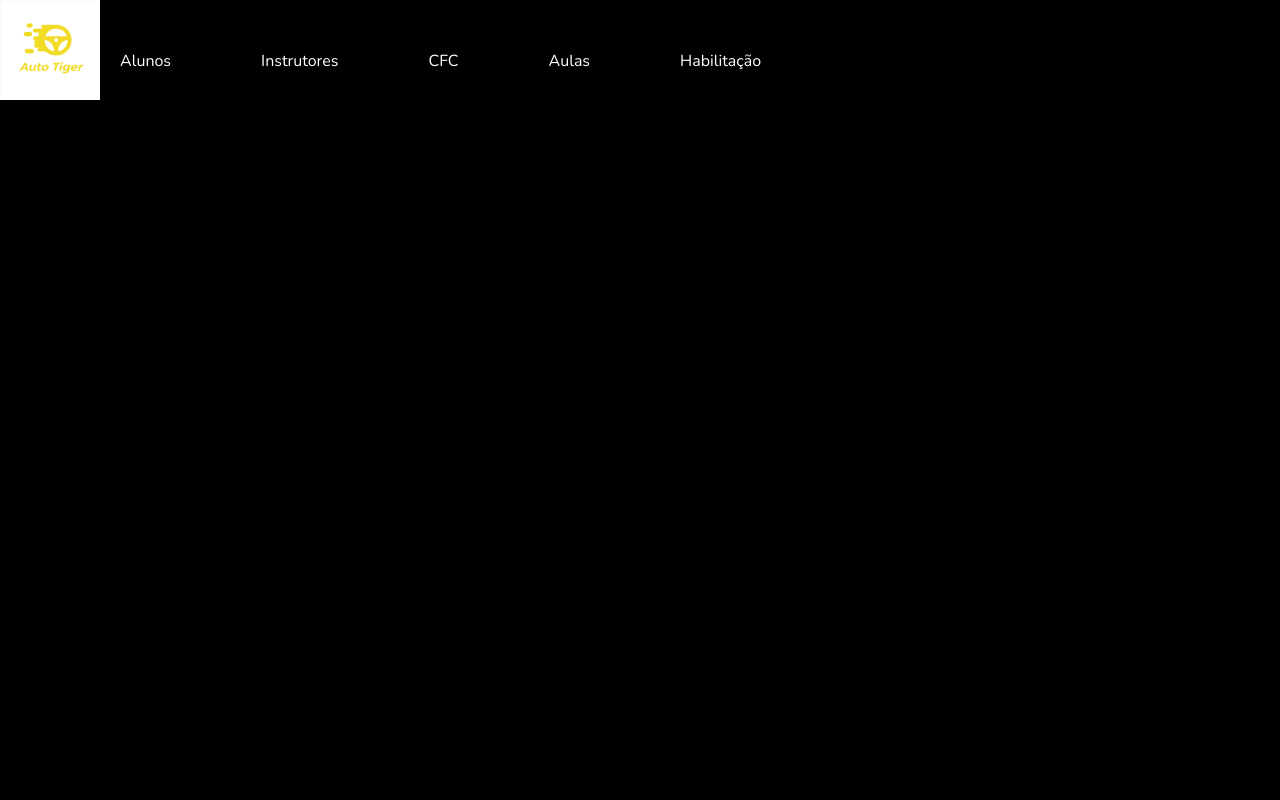
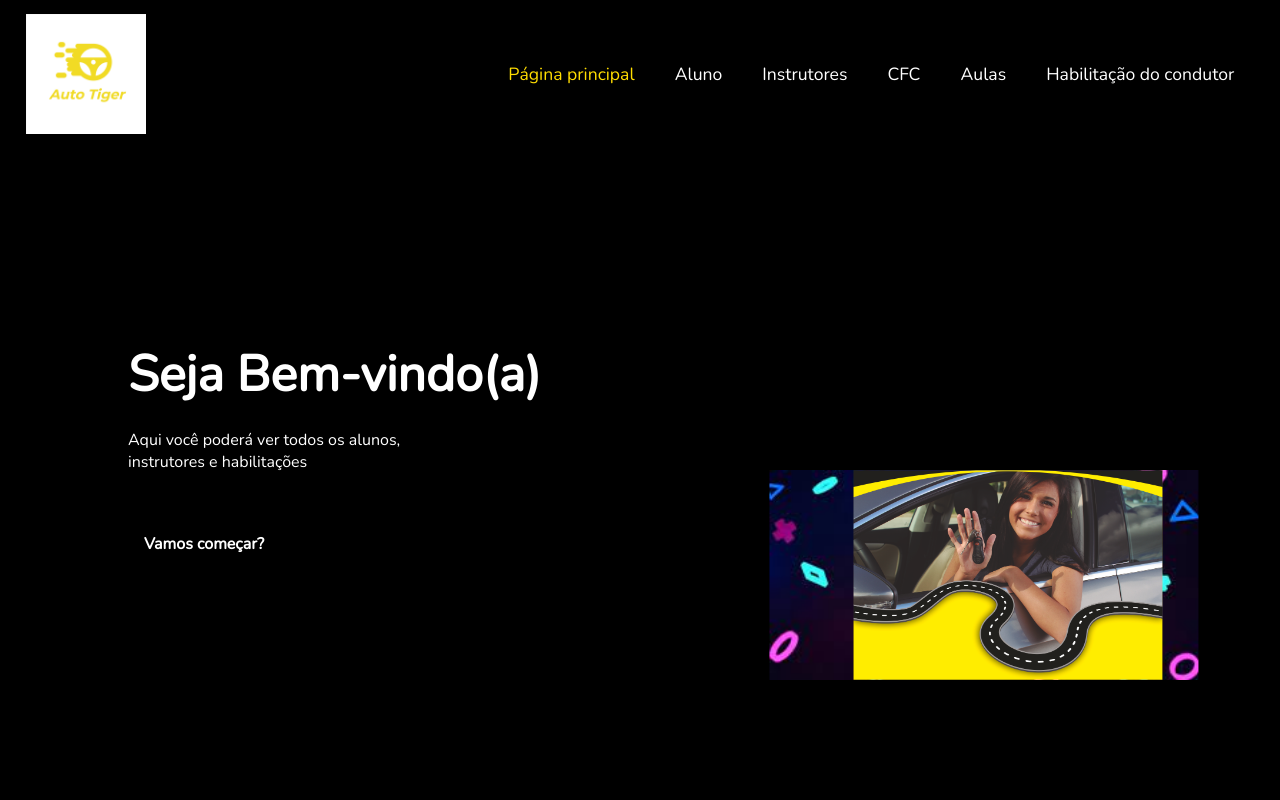
Before and after one commit to fgabrielmorais/Auto_Escola_php, a PHP site: page /admin_page.php in a window 1280 px wide. Run offline with PHP 8.4, Linux system fonts and the light colour scheme; some libraries are stand-ins or nearby versions.

Commit message:
Página principal feita

```diff
--- a/admin_page.php
+++ b/admin_page.php
@@ -5,8 +5,8 @@
     <meta charset="UTF-8">
     <meta http-equiv="X-UA-Compatible" content="IE=edge">
     <meta name="viewport" content="width=device-width, initial-scale=1.0">
-
-
+    <link rel="stylesheet" href="https://cdn.jsdelivr.net/npm/remixicon@2.5.0/fonts/remicicon.css">
+    <link rel="stylesheet" href="https://unpkg.com/boxicons@latest/css/boxicons.min.css">
 
     <title>Página Inicial</title>
 </head>
@@ -14,42 +14,37 @@
 <body>
 
 
+    <nav>
+        <a href="#" class="logo"><img src="imagens/logo.png" width="120px"></a>
+
+        <ul class="navbar">
+           <li><a href="" class="active">Página principal</a></li>
+           <li><a href="">Aluno</a></li>
+           <li><a href="">Instrutores</a></li>
+           <li><a href="">CFC</a></li>
+           <li><a href="">Aulas</a></li>
+           <li><a href="">Habilitação do condutor</a></li>
+        </ul>
 
 
-
-<!-- <div class="divOpcao">
-
-<ul>
-<li>Alunos</li>
-<li>Alunos</li>
-<li>Alunos</li>
-<li>Alunos</li>
-<li>Alunos</li>
-</ul>
-</div>
 </nav>
 
 
- -->
+<div class="boasvindas">
+    <div class="detel">
+        <h1>Seja Bem-vindo(a)</h1>
+        <p>Aqui você poderá ver todos os alunos,
+        <br>instrutores e habilitações</p>
+        <a>Vamos começar?</a>
+    </div>
 
-
-<nav>
-
-<div class="divIMG">
-    <img src="imagens/logo.png" />
+    <div class="images">
+    <img src="imagens/backgroundLegal.jpg" class="shape">
+    <img src="imagens/imgPromoAutoEscola.png" class="divulgacao">
+    </div>
 </div>
 
 
-<div class="divOpcao">
-    <a href="#">Alunos</a>
-    <a href="#">Instrutores</a>
-    <a href="#">CFC</a>
-    <a href="#">Aulas</a>
-    <a href="#">Habilitação</a>
-</div>
-
-
-</nav>
 
 
 </body>
@@ -67,65 +62,190 @@
     margin: 0;
     padding: 0;
     font-family: 'Nunito';
-
+    box-sizing: border-box;
+    text-decoration: none;
+    list-style: none;
+    color: white;
 }
 
 
 body{
+    min-height: 100vh;
     background: black;
 }
 
 nav{
+    width: 100%;
+    top: 0;
+    right: 0;
+    z-index: 1000;
     display: flex;
-    flex-direction: row;
-    width: 100%;
+    align-items: center;
+    justify-content: space-between;
     background: transparent;
-    /* border-bottom: 1px solid white; */
+    padding: 28px 12%;
+    transition: all .50s ease;
+}
+
+.logo{
+    display: flex;
+    align-items: center;
+}
+
+.logo img{
+
+}
+
+.navbar{
+    display: flex;
+
+}
+
+.navbar a{
+    color: white;
+    font-size: 1.1rem;
+    font-weight: 500;
+    padding: 5px 0;
+    margin: 0 30px;
+    transition: all .50s ease;
+}
+
+.navbar a:hover{
+    color: #ffdd00;
+}
+.navbar a.active{
+    color: #ffdd00 ;
 }
 
 
-.divIMG img{
-    width: 100px;
-    margin-right: 20px;
+.detel{
+    margin-left: 10%;
+    margin-top: 15%;
+
 }
 
-.divOpcao{
-    display: flex;
-    flex-direction: row;
-    justify-content: center;
+.detel h1{
+    font-size: 50px;
+    margin-bottom: 20px;
 }
 
-.divOpcao a{
-    text-decoration: none;
-    margin-right: 90px;
-    margin-top: 50px;
-     color: white;
+.detel p{
+    color: white;
+    line-height: 22px;
 }
 
-.divOpcao a:hover{
-    color: yellow;
-    transition: .5s;
+.images{
+    width: 220px;
+    height: 210px;
+    position: absolute;
+    bottom: 0;
+    right: 100px;
+
+}
+
+.boasvindas{
+    display: flex;
+}
+
+
+.images img{
+    height: 100%;
+    position: absolute;
+    left: 50%;
+
+    bottom: 120px;
+    transform: translateX(-70%);
+    transition: bottom 1s, left 1s;
+}
+
+.images:hover .shape{
+    bottom: 90px;
+}
+
+.images:hover .divulgacao{
+    left: 45%;
+}
+
+
+.detel a{
+    background: linear-gradient(#ffdd00 0 0) var(--p, 0) / var(--p, 0) no-repeat;
+    transition: .4s, background-position 0s;
+    padding: 10px 16px;
+    font-weight: bold;
+    display: inline-block;
+    color: white;
+    margin: 50px 0;
+    border-radius: 20px;
+}
+
+.detel a:hover{
+    --p: 100%;
+    color: black;
 }
 
 
 
+@media (max-width: 1280px){
+    nav{
+        padding: 14px 2%;
+        transition: .2s;
 
+    }
 
+    .navbar a {
+        padding: 5px 0;
+        margin: 0 20px;
+    }
 
-
-
-/* ul{
-    display: flex;
-     width: 100%;
-    flex-direction: row;
 }
 
-li{
-    position: relative;
-    width: 100%;
-} */
+@media (max-width: 1090px){
 
+    img{
+        display: flex;
+        justify-content: center;
+        place-items: center;
+        align-items: center;
+    }
+    .navbar{
+        position: absolute;
+        top: 100%;
 
+        width: 270px;
+        height: 50vh;
+        display: flex;
+        flex-direction: column;
+        transition: all .50s ease;
+    }
 
+    nav{
+        display: flex;
+        flex-direction: column;
+        justify-content: center;
+    }
+
+    .navbar a {
+        display: block;
+
+        text-align: center;
+        margin: 12px 0;
+        padding: 0 25px;
+        transition: all .50s ease;
+    }
+
+    .navbar a:hover{
+        background: #ffdd00;
+        color: black;
+        transform: translateY(5px);
+    }
+
+    .navbar a.active{
+        color: yellow;
+    }
+
+    .navbar.open{
+        right: 10%;
+    }
+}
 
 </style>
--- a/index.php
+++ b/index.php
@@ -21,7 +21,7 @@
 
         <div class="form-box">
             <div class="form-value">
-                <form action="admin_page.html">
+                <form action="admin_page.php">
                     <h2>Login</h2>
                     <div class="inputbox">
                         <input type="email" placeholder="Informe seu e-mail" required>
```
Also changed, not shown: imagens/imgPromoAutoEscola.png (added).
